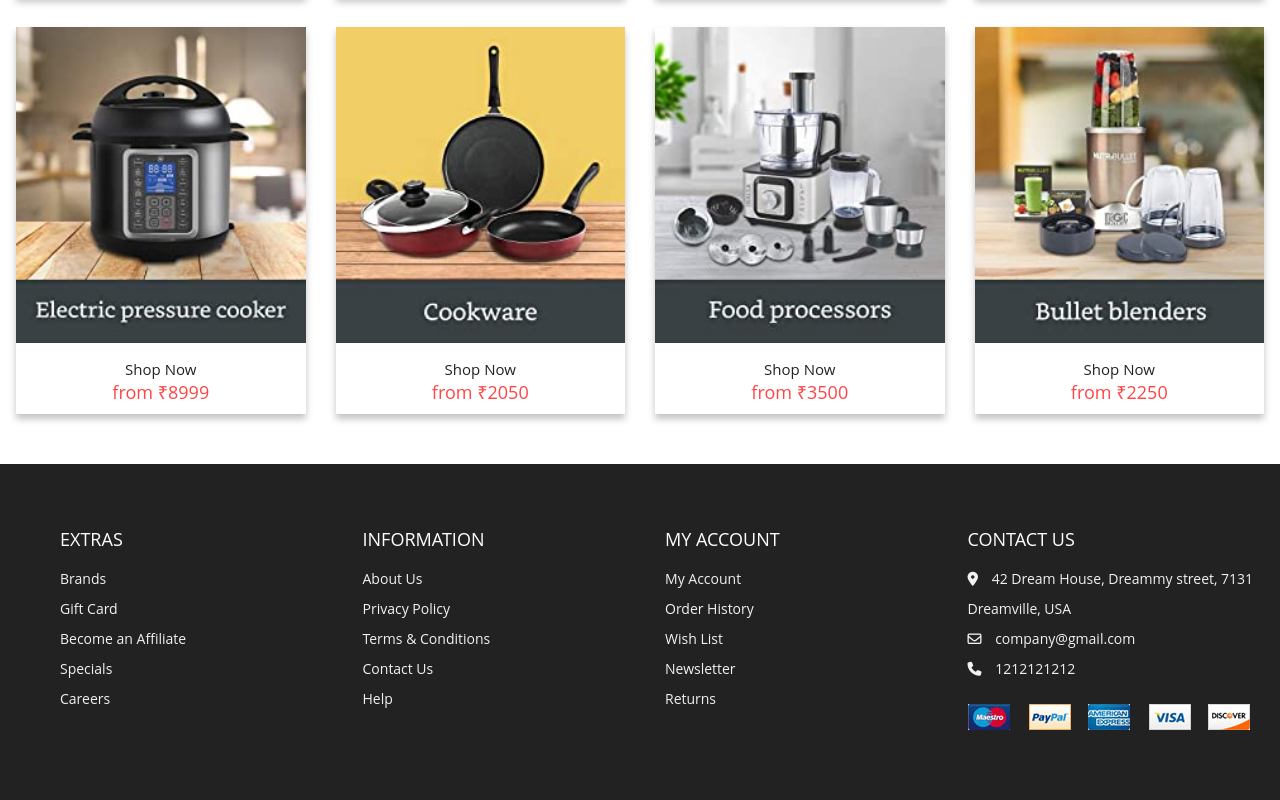
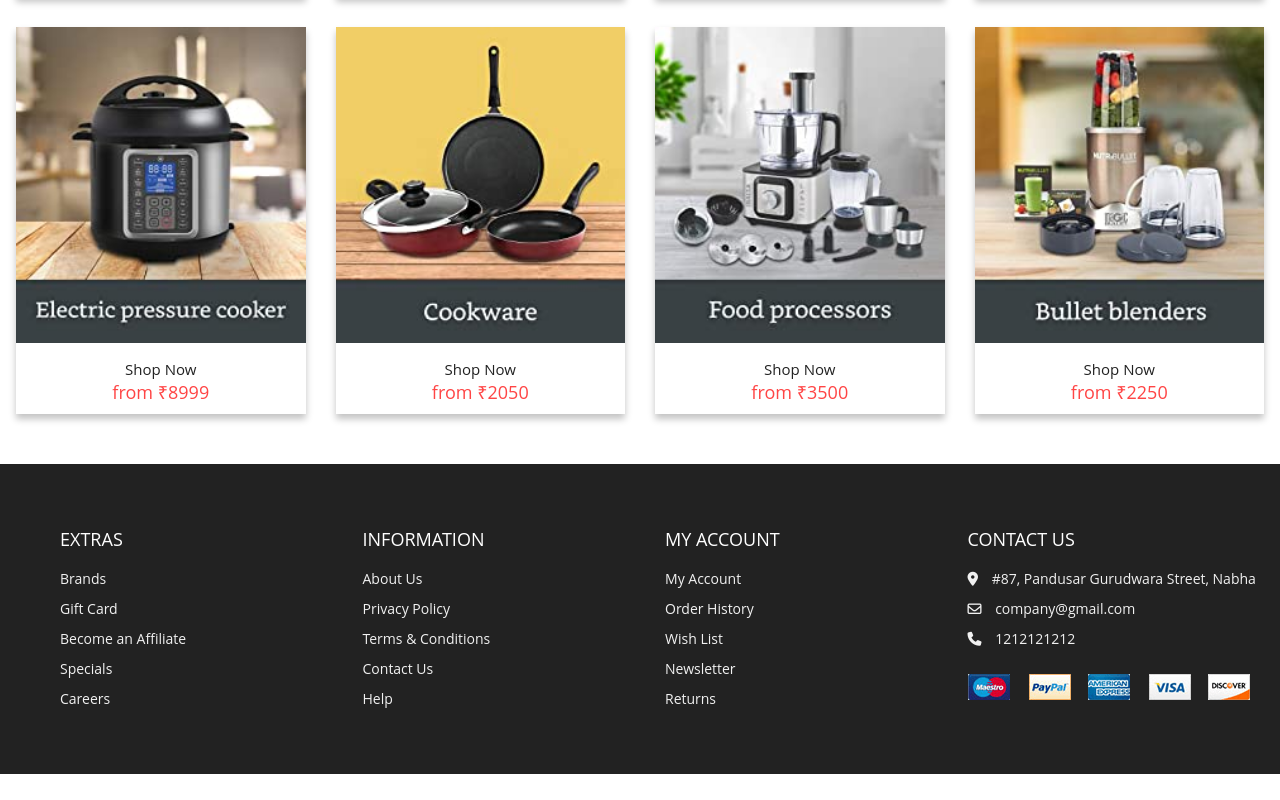
Before and after one commit to harmanbatheja15/EcommerceWebsite, a plain HTML site: page index.html in a window 1280 px wide. Shown: the part 2296-3096 px from the top of the page. After the commit the page ends 3070 px from the top, so only its background shows below. Drawn offline with Linux system fonts and the light colour scheme.

Commit message:
Update index.html

```diff
--- a/index.html
+++ b/index.html
@@ -389,7 +389,7 @@
                         <span>
                             <i class="fas fa-map-marker-alt"></i>
                         </span>
-                        42 Dream House, Dreammy street, 7131 Dreamville, USA
+                        #87, Pandusar Gurudwara Street, Nabha
                     </div>
                     <div>
                         <span>
```
